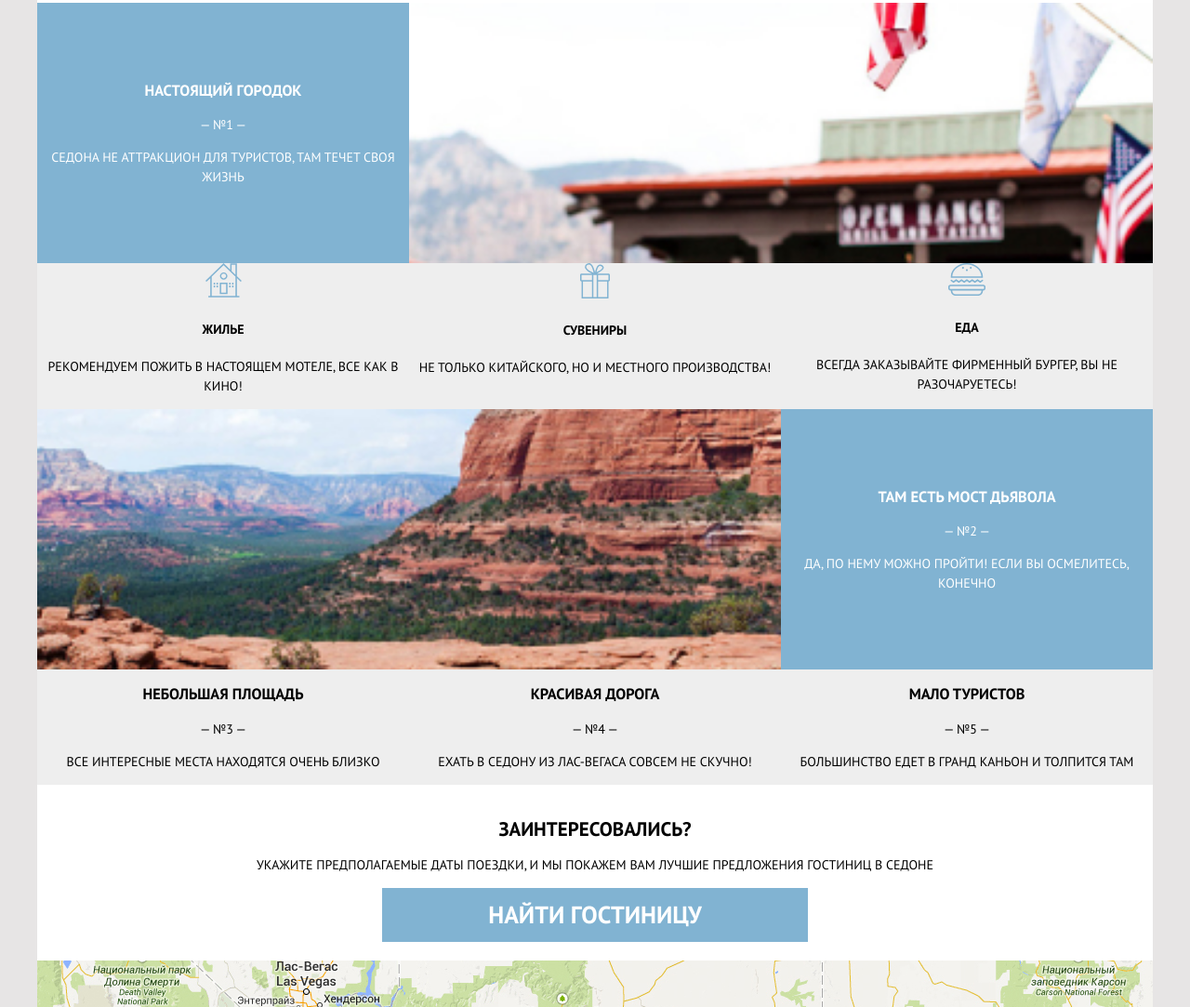
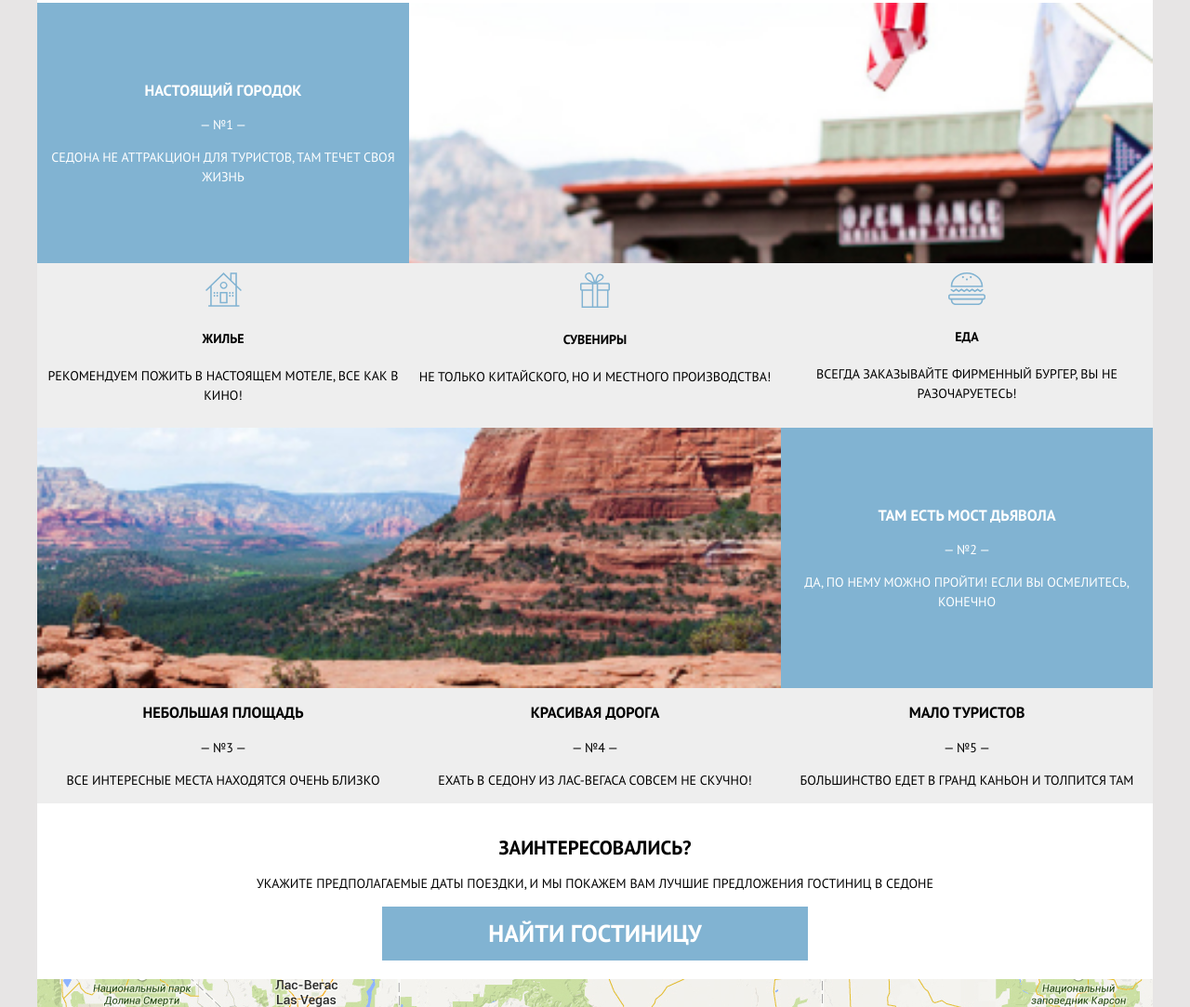
Before and after one commit to artemevskih/581221-sedona-24, a website: page source/index.html in a window 1280 px wide. Shown: the part 676-1759 px from the top of the page at 93% size. Drawn offline with nearby package versions, Linux system fonts and the light colour scheme; files that its build step writes are made by us from their sources.

Commit message:
benefits

```diff
--- a/source/sass/blocks/benefits.scss
+++ b/source/sass/blocks/benefits.scss
@@ -66,8 +66,9 @@
 
   &--sub {
     display: grid;
-    grid-template-columns: 1fr 2fr;
+    grid-template-columns: 1fr 3fr;
     text-align: left;
+    padding: 10px;
 
     @media (min-width: $tablet-width) {
       display: block;
```
